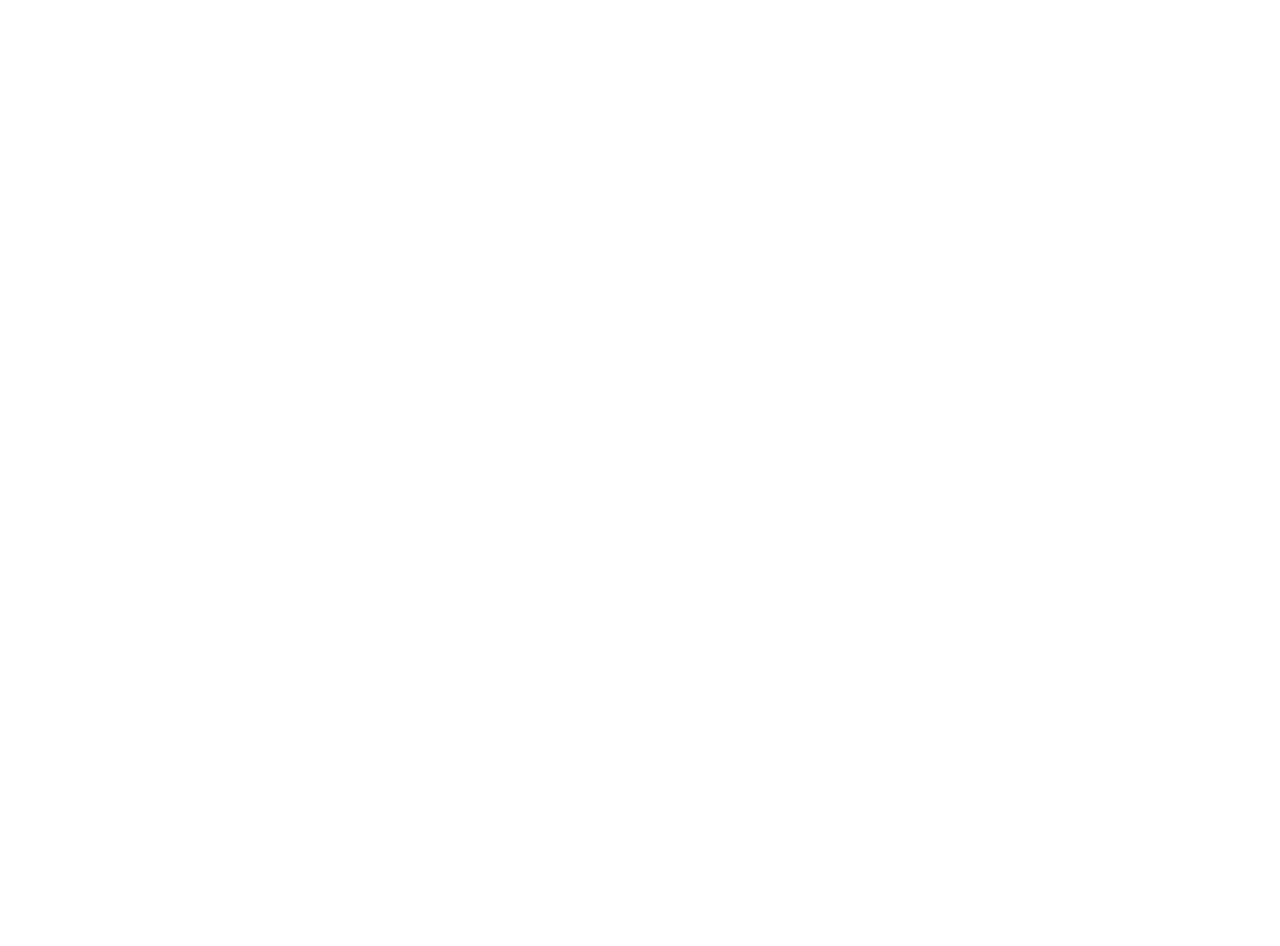
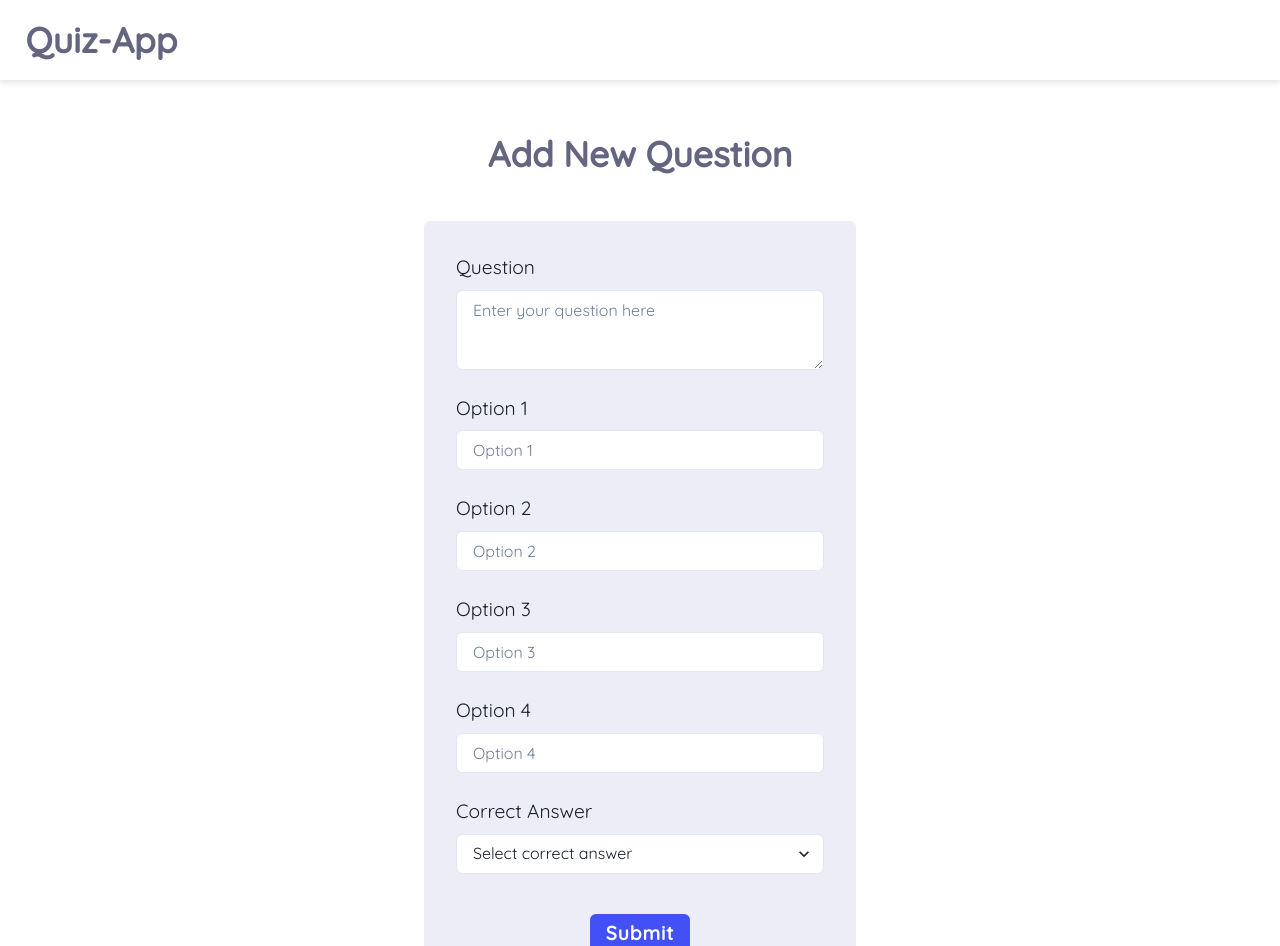
Before and after one commit to miit-daga/Quiz-App-frontend, a React (Vite) app in the folder frontend/: page /add-question in a window 1280 px wide. Before the commit this address had no page. Shown: the top 946 px of the page. Before the commit the page ends 800 px from the top, so only its background shows below. Built offline with nearby package versions, Linux system fonts and the light colour scheme.

Commit message:
added adding questions

```diff
--- a/frontend/src/App.jsx
+++ b/frontend/src/App.jsx
@@ -5,7 +5,7 @@ import Login from "./pages/login";
 import UpdateProfile from "./pages/update-profile";
 import Maincomponent from "./pages/maincomponent"; // Import the Quiz component
 import Results from "./pages/results";
-
+import AddQuestion from "./pages/addQuestion"; // Import the AddQuestion component
 
 function App() {
   return (
@@ -15,6 +15,7 @@ function App() {
       <Route path="/updateprofile" element={<UpdateProfile />} />
       <Route path="/home" element={<Maincomponent />} /> {/* Add the Quiz route */}
       <Route path="/results" element={<Results />} />
+      <Route path="/add-question" element={<AddQuestion />} /> {/* Add the AddQuestion route */}
     </Routes>
   );
 }
--- /dev/null
+++ b/frontend/src/pages/addQuestion.jsx
@@ -0,0 +1,193 @@
+// pages/addQuestion.jsx
+import { useState } from "react";
+import { useNavigate } from "react-router-dom";
+import {
+    useToast,
+    Button,
+    Text,
+    Stack,
+    Flex,
+    Box,
+    Center,
+    Input,
+    Textarea,
+    Select,
+} from "@chakra-ui/react";
+import Navbar from "../components/navbar";
+import { addQuizQuestion } from "../utils/apis";
+import useAuthStore from "../authStore";
+
+export default function AddQuestion() {
+    const [loading, setLoading] = useState(false);
+    const [question, setQuestion] = useState("");
+    const [options, setOptions] = useState(["", "", "", ""]);
+    const [correctAnswer, setCorrectAnswer] = useState("");
+    const navigate = useNavigate();
+    const { isAuth } = useAuthStore((state) => ({
+        isAuth: state.isAuth,
+    }));
+    const toast = useToast();
+
+    const handleOptionChange = (index, value) => {
+        const newOptions = [...options];
+        newOptions[index] = value;
+        setOptions(newOptions);
+    };
+
+    const onSubmit = async (e) => {
+        e.preventDefault();
+
+        if (!isAuth) {
+            toast({
+                title: "Authentication Error",
+                description: "Please log in to add a question",
+                status: "error",
+                duration: 2000,
+                isClosable: true,
+                position: "top",
+            });
+            return;
+        }
+
+        if (!question || !options.every(option => option) || !correctAnswer) {
+            toast({
+                title: "Validation Error",
+                description: "All fields are required",
+                status: "error",
+                duration: 2000,
+                isClosable: true,
+                position: "top",
+            });
+            return;
+        }
+
+        setLoading(true);
+
+        try {
+            const response = await addQuizQuestion({ question, options, correctAnswer });
+
+            if (response.status === 201) {
+                toast({
+                    title: "Success",
+                    description: "Question added successfully!",
+                    status: "success",
+                    duration: 2000,
+                    isClosable: true,
+                    onCloseComplete: () => {
+                        navigate("/home");
+                    },
+                });
+            } else {
+                throw new Error("Failed to add question");
+            }
+        } catch (err) {
+            console.error("Question submission error:", err);
+            toast({
+                title: "Error",
+                description: "Failed to add question",
+                status: "error",
+                duration: 2000,
+                isClosable: true,
+                position: "top",
+            });
+        } finally {
+            setLoading(false);
+        }
+    };
+
+    return (
+        <>
+            <Navbar />
+            <Center m={0} p={0}>
+                <Stack>
+                    <Text
+                        textAlign="center"
+                        color="#646681"
+                        fontSize={["1.7rem", "2.2rem"]}
+                        fontWeight="600"
+                        mb={["1.5rem", "2rem"]}
+                    >
+                        Add New Question
+                    </Text>
+                    <Flex
+                        direction="column"
+                        bg="#ecedf6"
+                        w={["20rem", "27rem"]}
+                        px={["1rem", "2rem"]}
+                        py={["1rem", "2rem"]}
+                        borderRadius="0.4rem"
+                        mb="1rem"
+                    >
+                        <form onSubmit={onSubmit}>
+                            <Box mb={["1rem", "1.5rem"]}>
+                                <Text mb="0.5rem" fontSize={["1.1rem", "1.2rem"]}>
+                                    Question
+                                </Text>
+                                <Textarea
+                                    value={question}
+                                    onChange={(e) => setQuestion(e.target.value)}
+                                    placeholder="Enter your question here"
+                                    bg="#ffffff"
+                                    borderRadius="0.4rem"
+                                />
+                            </Box>
+                            {options.map((option, index) => (
+                                <Box mb={["1rem", "1.5rem"]} key={index}>
+                                    <Text mb="0.5rem" fontSize={["1.1rem", "1.2rem"]}>
+                                        Option {index + 1}
+                                    </Text>
+                                    <Input
+                                        value={option}
+                                        onChange={(e) => handleOptionChange(index, e.target.value)}
+                                        placeholder={`Option ${index + 1}`}
+                                        bg="#ffffff"
+                                        borderRadius="0.4rem"
+                                    />
+                                </Box>
+                            ))}
+                            <Box mb={["1rem", "1.5rem"]}>
+                                <Text mb="0.5rem" fontSize={["1.1rem", "1.2rem"]}>
+                                    Correct Answer
+                                </Text>
+                                <Select
+                                    placeholder="Select correct answer"
+                                    value={correctAnswer}
+                                    onChange={(e) => setCorrectAnswer(e.target.value)}
+                                    bg="#ffffff"
+                                    borderRadius="0.4rem"
+                                >
+                                    {options.map((option, index) => (
+                                        <option value={option} key={index}>
+                                            {option}
+                                        </option>
+                                    ))}
+                                </Select>
+                            </Box>
+                            <Center>
+                                {loading ? (
+                                    <Button isLoading loadingText="Submitting...">
+                                        Submit
+                                    </Button>
+                                ) : (
+                                    <Button
+                                        type="submit"
+                                        letterSpacing={1}
+                                        mt={["1rem", ""]}
+                                        fontSize={["1rem", "1.2rem"]}
+                                        bg="#4250f5"
+                                        color="white"
+                                        _hover={{
+                                            bg: "#2732b8",
+                                        }}
+                                    >
+                                        Submit
+                                    </Button>
+                                )}
+                            </Center>
+                        </form>
+                    </Flex>
+                </Stack>
+            </Center>
+        </>
+    );
+}
--- a/frontend/src/utils/apis.js
+++ b/frontend/src/utils/apis.js
@@ -26,3 +26,7 @@ export const getQuizQuestions = () => {
 export const submitQuizAnswers = (answers) => {
   return axios.post(`${API_URL}/quiz/submit`, answers);
 };
+
+export const addQuizQuestion = (questionData) => {
+  return axios.post(`${API_URL}/quiz/questions`, questionData);
+};
```
